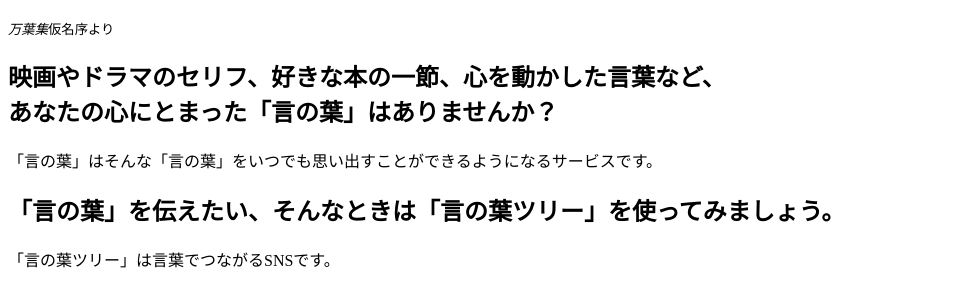
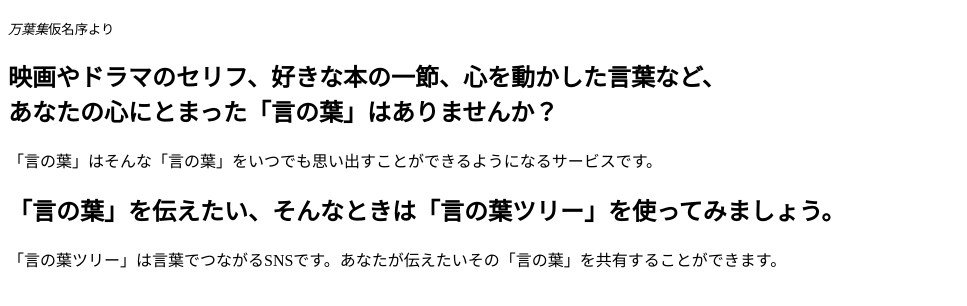
Before and after one commit to AkihiroTokai/kotonoha, a plain HTML site: page index.html in a window 1280 px wide. Shown: the part 70-376 px from the top of the page, without its empty margins (0-967 px from the left). Drawn offline with nearby package versions, Linux system fonts and the light colour scheme.

Commit message:
Add:text

```diff
--- a/index.html
+++ b/index.html
@@ -22,7 +22,7 @@
     	    </div>
     	    <div class ="section">
     			<h2>「言の葉」を伝えたい、そんなときは「言の葉ツリー」を使ってみましょう。</h2>
-    			<p>「言の葉ツリー」は言葉でつながるSNSです。</p>
+    			<p>「言の葉ツリー」は言葉でつながるSNSです。あなたが伝えたいその「言の葉」を共有することができます。</p>
     		</div>
     	</div>
     </body>
```
